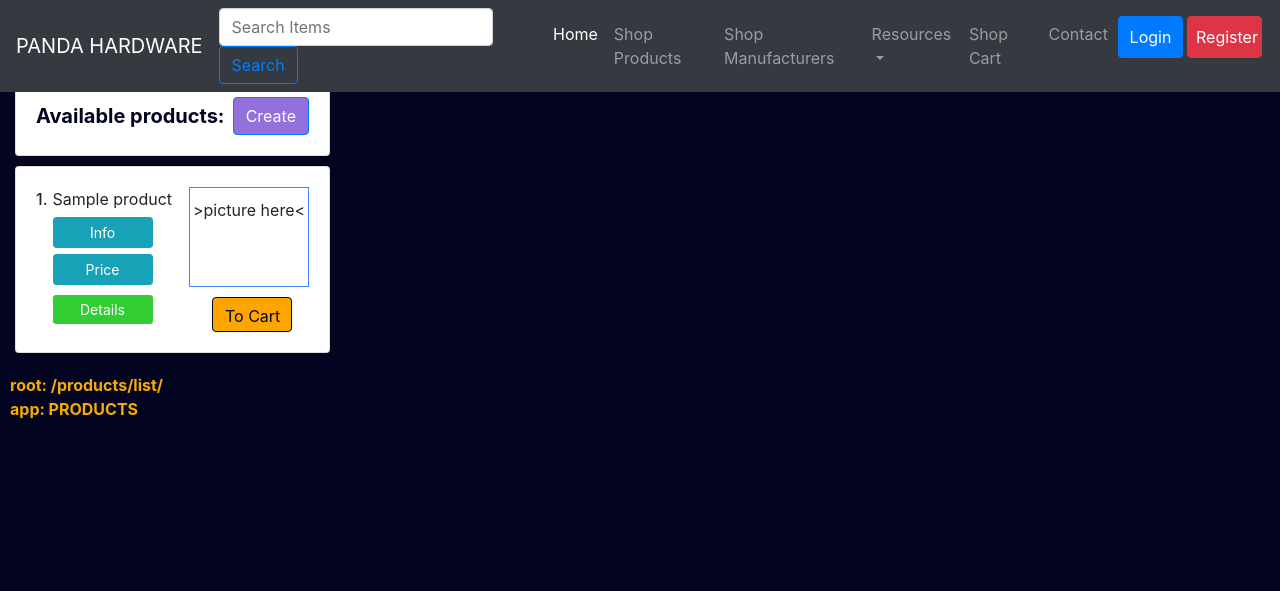
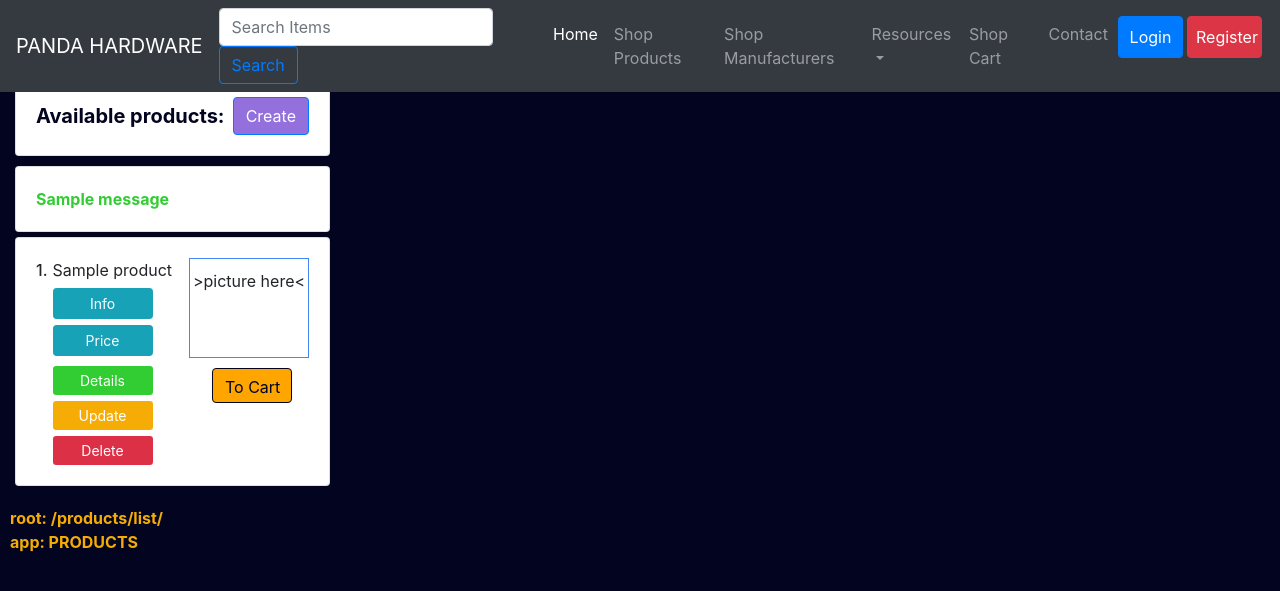
Before and after one commit to NetUnit/SoftServeItAcademy, a Django app: page /products/list/ in a window 1280 px wide. Shown: the top 591 px of the page. Run offline with Django 3.2, Linux system fonts and the light colour scheme; tables that the repository leaves empty hold one stand-in row (values such as "Sample post"); one stand-in notice (Sample message) is shown; some libraries are stand-ins or nearby versions.

Commit message:
snippets+update+delete

```diff
--- a/Dev/bootcamp/orders/views.py
+++ b/Dev/bootcamp/orders/views.py
@@ -33,9 +33,6 @@ def cart_clean_view(request, *args, **kwargs): # add these later: product_id, us
     return redirect ('/order/cart/')
 
 def cart_view(request, *args, **kwargs):
-
-    x= [order.product.price for order in Order.get_all()]
-    print(x)
 
     ## context#1
     basket = Order.cart_items_amount()
--- a/Dev/bootcamp/products/models.py
+++ b/Dev/bootcamp/products/models.py
@@ -7,7 +7,7 @@ class Product(models.Model):
     # id = models.AutoField()
     title = models.CharField(max_length=220)
     content = models.TextField(null=True, blank=True)
-    price = models.IntegerField(default=0)
+    price = models.IntegerField(null=True, default=0)
     manufacturers = models.ManyToManyField(Manufacturer, related_name='products')
 
     class Meta:
--- a/Dev/bootcamp/products/templates/products/detail.html
+++ b/Dev/bootcamp/products/templates/products/detail.html
@@ -89,7 +89,7 @@
         <div class="attributes">
           <text> default variable id: <text class='object' style="color:rgb(182, 245, 66)"> {{ object.id }} </text>
 
-            {% include 'products/detail_snippet.html' with product=object %}
+            {% include 'snippets/detail_snippet.html' with product=object %}
 
         </div>
       </div>
--- a/Dev/bootcamp/products/templates/products/list_main.html
+++ b/Dev/bootcamp/products/templates/products/list_main.html
@@ -27,6 +27,17 @@
         color: white;
         margin-top: 5px;
         text-align: center;
+    }
+
+    #detail_btn {
+        background-color: limegreen;
+        text-decoration: none;
+    }
+
+    #detail_btn:hover {
+        background-color:gainsboro;
+        color:rgb(3, 4, 31);
+        border: 1px;
     }
 
     .btn-warning {
@@ -61,10 +72,8 @@
     }
 
     #messages {
-        background-color: rgb(172, 169, 169);
-        color: #fff;
-        padding: 10px;
-        margin-top: 10px;
+        color:limegreen;
+        font-weight: bold;
     }
 
     .footer_root {
@@ -83,10 +92,19 @@
     <div class="card-body" style="display: flex; justify-content: space-between; align-items: center">
         <h5 class="card-title" style="margin-bottom: 0; font-weight: bold; color:rgb(3, 4, 31)">Available products: </h5>
         <!-- USER AUTHENTICATION CHECK !!!! open this part after  user will be created'  -->
-
         <a href="{%url 'products:product_create_view'%}" class="btn btn-primary" style=background-color:mediumpurple>Create</a>
     </div>
 </div>
+
+{% if messages %}
+<div class="card w-25 my_margin">
+    <div class="card-body">
+        {% for message in messages %}
+            <p class="messages-success" id='messages'> {{ message }} </p>
+        {% endfor %}
+    </div>
+</div>
+{% endif %}
 
 {%for product in product_list%}
 <div class="card w-25 my_margin">
@@ -148,11 +166,18 @@
                     <a href="{%url 'products:detailed_view' product.id%}"
                         class="btn-info btn-sm"
                         type="button"
-                        style="background-color:limegreen;"
+                        id="detail_btn"
 
                     >
                         Details
                     </a>
+                </div>
+                <!-- add if user.is_authenticated  #e7bc0d -->
+                <div>
+                    {% include 'snippets/update_snippet.html'%}
+                </div>
+                <div>
+                    {% include 'snippets/delete_snippet.html'%}
                 </div>
             </div>
         </div>
@@ -161,7 +186,7 @@
             <div class='picture'>
                 >picture here<
             </div>
-
+            <!-- ## no snippet here -->
             <a href="{%url 'orders:order_create_view' product.id%}"
                 class="btn btn-warning"
                 type="button"
--- /dev/null
+++ b/Dev/bootcamp/products/templates/snippets/delete_snippet.html
@@ -0,0 +1,34 @@
+<head>
+<style>
+    .snippet {
+        margin-top: 1px;
+        display: flex;
+        flex-direction: column;
+        text-align: left;
+        position: relative;
+    }
+
+    #delete_btn {
+        text-decoration: none;
+        background-color: rgb(220, 48, 71);
+    }
+
+    #delete_btn:hover {
+        background-color: red;
+        color:rgb(3, 4, 31);
+        border: 1px;
+    }
+
+</style>
+
+<div class="snippet">
+    <a href="{%url 'products:product_delete_view' product.id%}"
+    class="btn-info btn-sm"
+    id='delete_btn'
+    type="button"
+    >
+        Delete
+    </a>
+</div>
+
+</head>
--- /dev/null
+++ b/Dev/bootcamp/products/templates/snippets/update_snippet.html
@@ -0,0 +1,35 @@
+<head>
+<style>
+    .snippet {
+        margin-top: 1px;
+        display: flex;
+        flex-direction: column;
+        text-align: left;
+        position: relative
+    }
+
+    #update_btn {
+        text-decoration: none;
+        background-color:  rgb(245, 173, 6);
+    }
+
+    #update_btn:hover {
+        background-color: gainsboro;
+        color:rgb(3, 4, 31);
+    }
+
+
+</style>
+
+<div class="snippet">
+    <a href="{%url 'products:product_update_view' product.id%}"
+    class="btn-info btn-sm"
+    type="button"
+    id='update_btn'
+    >
+        Update
+    </a>
+
+</div>
+
+</head>
--- a/Dev/bootcamp/products/urls.py
+++ b/Dev/bootcamp/products/urls.py
@@ -7,6 +7,7 @@ from products.views import (
     product_detailed_view,
     api_product_detailed_view,
     product_update_view,
+    product_delete_view,
 )
 
 from .models import Product
@@ -42,6 +43,9 @@ urlpatterns = [
     re_path(r'^products/create/$', product_create_view, name='product_create_view'),
 
     ################## *** Update View *** #################
-    re_path(r'^products/update/$', product_update_view, name='product_update_view'),
+    re_path(r'^products/update/(?P<product_id>\d+)/$', product_update_view, name='product_update_view'),
+
+        ################## *** Delete View *** #################
+    re_path(r'^products/delete/(?P<product_id>\d+)/$', product_delete_view, name='product_delete_view'),
 
 ]
--- a/Dev/bootcamp/products/views.py
+++ b/Dev/bootcamp/products/views.py
@@ -31,9 +31,9 @@ def home_view(request, *args, **kwargs):
 # dynamic id from url + error handling method#1
 def product_detailed_view(request, product_id, *args, **kwargs):
     try:
-        obj = Product.objects.get(pk=product_id) ### !!!
+        #obj = Product.objects.get(pk=product_id) ### !!!
         # # ex2: using models: @staticmethod
-        # obj = Product.get_by_id(pk)
+        obj = Product.get_by_id(product_id)
         # ex3: using all() + filter
         # obj = Product.objects.all().filter(pk=pk)[0]
     except Product.DoesNotExist:
@@ -165,7 +165,7 @@ def product_create_view(request, *args, **kwargs):
 
     form = ProductCreationForm()
     context = {'form': form}
-    time.sleep(1.0)
+    #time.sleep(1.0)
 
 #    return render (request, 'forms.html', context) # +
 #    return render (request, 'products/create_product_input_tags.html', context) # NOTE: (frontend placeholders)
@@ -174,11 +174,50 @@ def product_create_view(request, *args, **kwargs):
     return render (request, 'products/create_product_form_as_crispy_fields.html', context) # NOTE: (backend placeholders)
 #    return render (request, 'products/create_product_form_crispy.html', context) # +
 ############################## **** Update View **** ###############################
-def product_update_view(request, *args, **kwargs):
-    #product = Manufacturer.get_by_id(product_id)
-    return HttpResponse('<h2> This is update form </h2>')
+def product_update_view(request, product_id,  *args, **kwargs):
+
+    # # context = {'product': product}
+    # # return HttpResponse(f'<h2> This is update view {product.title} {product.content} {product.price} </h2>')
+    product = Product.get_by_id(product_id)
+    form = ProductCreationForm(request.POST or None)
+
+    # reverse form fields to non-required
+    #x = [False for item in form.fields if form.fields[item].required]
+
+    for item in form.fields:
+        form.fields[item].required = False if form.fields[item] != 'title' else 0
+
+    try:
+        for item in form.fields:
+            print(form.fields[item].required)
+    except Exception as err2:
+        print(err2)
+
+    try:
+        print(form.is_valid())
+        form.save(commit=False)
+    except Exception as err3:
+        print(err3)
+
+    if form.is_valid():
+        #product = form.save(commit=False)
+        title = form.cleaned_data.get('title')
+        content = form.cleaned_data.get('content')
+        price = form.cleaned_data.get('price')
+        manufacturers = form.cleaned_data.get('manufacturers')
+        print(title, content, price, manufacturers)
+        #product.__dict__.update(title=title, content=content, price=price, manufacturers=manufacturers)
 
 
+    context = {'form': form}
+    return render (request, 'products/product_update_form_as_crispy_fields.html', context)
+
+def product_delete_view(request, product_id, *args, **kwargs):
+    product = Product.get_by_id(product_id)
+    Product.delete_by_id(product_id)
+    messages.success(request, f'U\'ve just deleted the next product: {product.title}') if True else None
+    print(messages.__dict__)
+    return redirect ('/products/list/')
 # rebuild search view --> get itme from all tables
 ############################## **** Search View **** ###############################
 # this part of a view contains logic itself
```
Also changed, not shown: Dev/bootcamp/products/templates/products/product_update_form_as_crispy_fields.html (added, +115 -0 lines), Dev/bootcamp/products/templates/snippets/detail_snippet.html (renamed from Dev/bootcamp/products/templates/products/detail_snippet.html), 2 other files.
